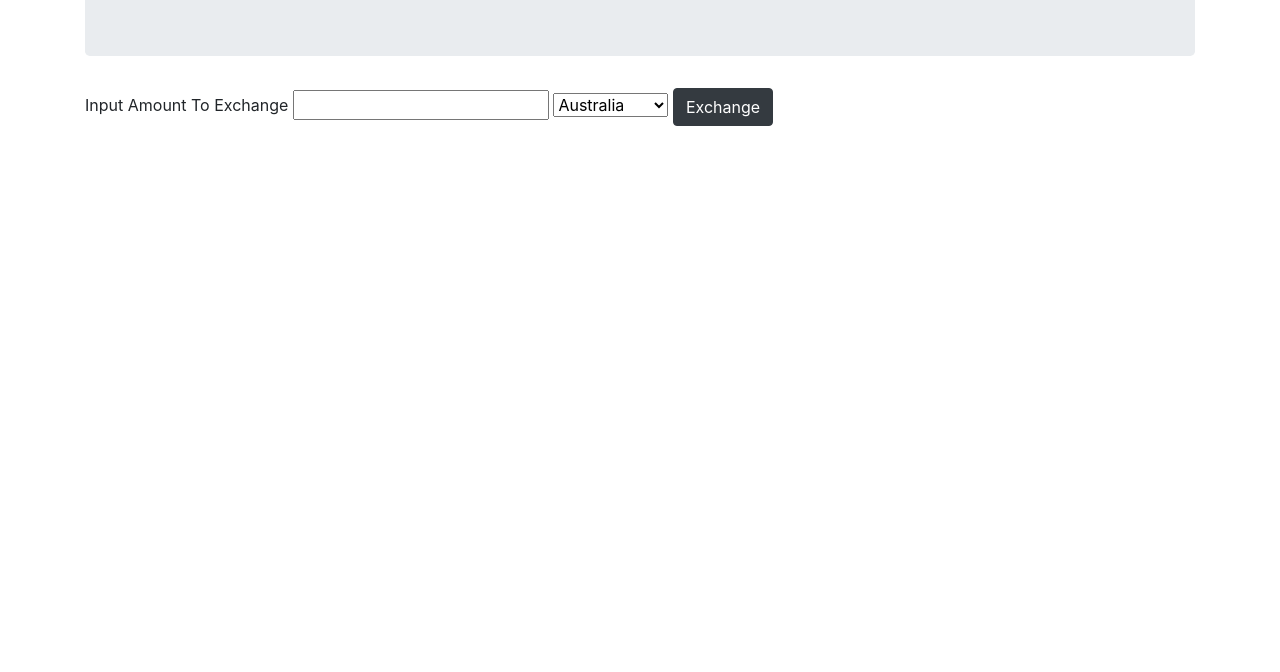
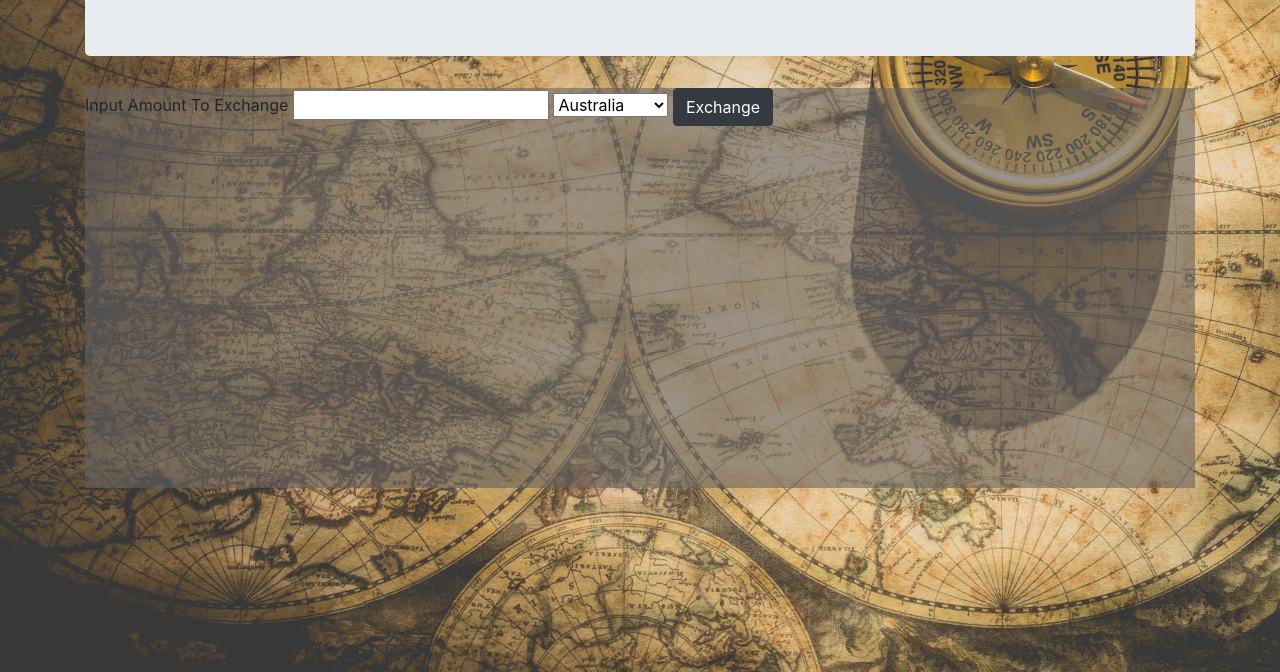
Before and after one commit to SPdowns/currency-exhange, a website built with webpack: page src/index.html in a window 1280 px wide. Shown: the part 128-800 px from the top of the page. Built offline with nearby package versions, Linux system fonts and the light colour scheme.

Commit message:
update readme, add styling and background, fix syntax in main.js and currency-services.js

```diff
--- a/src/currency-service.js
+++ b/src/currency-service.js
@@ -1,14 +1,14 @@
 export class CurrencyService {
   async getExchagneRate() {
     try {
-    let response = await fetch (`https://v6.exchangerate-api.com/v6/${process.env.API_KEY}/latest/USD`);
-    let jsonifiedResponse;
+      let response = await fetch (`https://v6.exchangerate-api.com/v6/${process.env.API_KEY}/latest/USD`);
+      let jsonifiedResponse;
       if (response.ok && response.status == 200) {
         jsonifiedResponse = await response.json();
       }else{
         jsonifiedResponse = false;
       }
-      return jsonifiedResponse
+      return jsonifiedResponse;
     } catch(error) {
       return false;
     }
--- a/src/index.html
+++ b/src/index.html
@@ -11,7 +11,7 @@
       <section class="jumbotron">
         <h1>Currency Exchange</h1>
       </section>
-      <section>
+      <section id="main-content">
         <form>
           <label for="input-amount">Input Amount To Exchange</label>
           <input type="text" id="input-amount">
@@ -24,8 +24,6 @@
           </select>
           <button type="submit" class="btn btn-dark">Exchange</button>
         </form>
-      </section>
-      <section>
         <p id="output-section"></p>
       </section>
     </div>
--- a/src/main.js
+++ b/src/main.js
@@ -2,7 +2,7 @@ import $ from 'jquery';
 import 'bootstrap';
 import 'bootstrap/dist/css/bootstrap.min.css';
 import './styles.css';
-import { CurrencyService } from './currency-service.js'
+import { CurrencyService } from './currency-service.js';
 //import { ExchangeFormula } from './exchange-formula.js'
 
 $(document).ready(function () {
@@ -14,23 +14,22 @@ $(document).ready(function () {
     (async () => {
       let currencyService = new CurrencyService();
       const response = await currencyService.getExchagneRate();
-      getElements(response, countryInput, amountInput)
+      getElements(response, countryInput, amountInput);
     })();
 
     function getElements(responseParam, countryInput, amountInput) {
-      console.log(responseParam, countryInput, amountInput)
       if (countryInput === "AUD") {
-        $("#output-section").text(responseParam.conversion_rates.AUD * amountInput)
+        $("#output-section").text(responseParam.conversion_rates.AUD * amountInput);
       } else if (countryInput === "GBP") {
-        $("#output-section").text(responseParam.conversion_rates.GBP * amountInput)
+        $("#output-section").text(responseParam.conversion_rates.GBP * amountInput);
       } else if (countryInput === "KRW") {
-        $("#output-section").text(responseParam.conversion_rates.KRW * amountInput)
+        $("#output-section").text(responseParam.conversion_rates.KRW * amountInput);
       } else if (countryInput === "MXN") {
-        $("#output-section").text(responseParam.conversion_rates.MXN * amountInput)
+        $("#output-section").text(responseParam.conversion_rates.MXN * amountInput);
       } else if (countryInput === "HKD") {
-        $("#output-section").text(responseParam.conversion_rates.GBP * amountInput)
+        $("#output-section").text(responseParam.conversion_rates.GBP * amountInput);
       } else {
-        $("#output-section").text("This ain gon work")
+        $("#output-section").text("That wasn't an expected input");
       }
     }
   });
--- a/src/styles.css
+++ b/src/styles.css
@@ -0,0 +1,11 @@
+body {
+  background-image: url(./../assets/images/background-map.jpg);
+  background-size: cover;
+  background-attachment: fixed;
+  background-repeat: no-repeat;
+}
+
+#main-content {
+  background-color: rgba(100, 99, 99, 0.582);
+  height: 400px;
+}
```
Also changed, not shown: README.md, assets/images/background-map.jpg (added).
